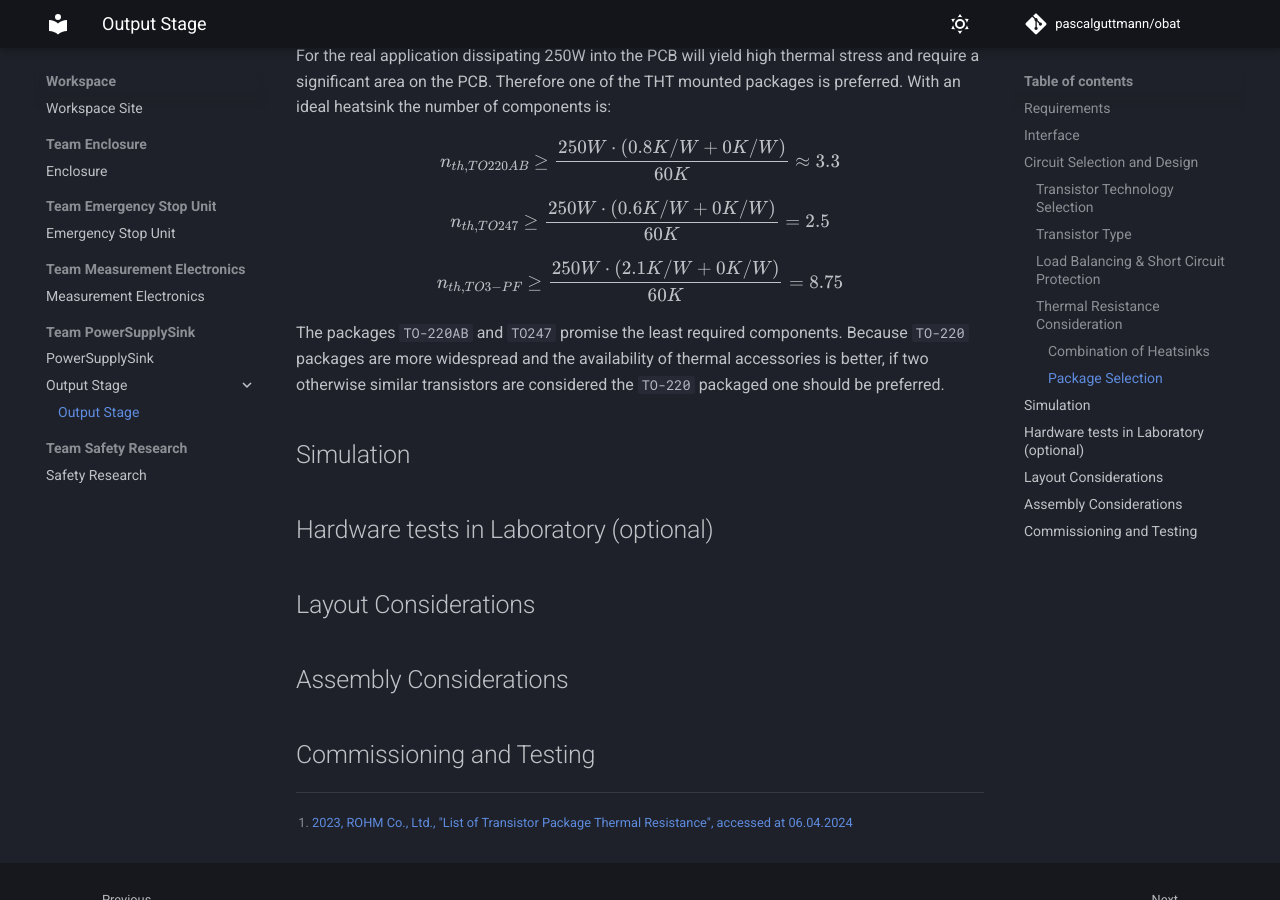
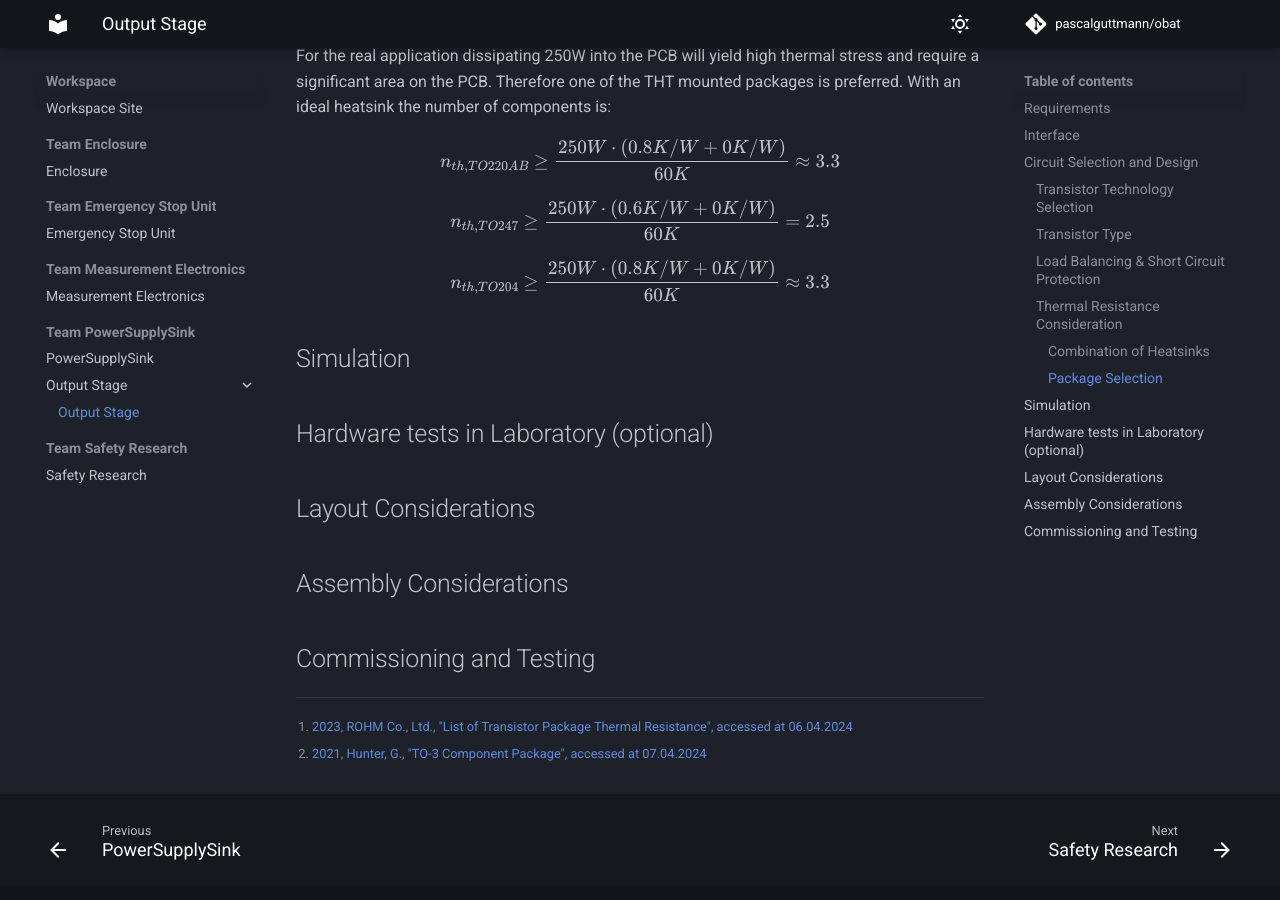
Before and after one commit to pascalguttmann/obat, an MkDocs documentation site: the page built from docs/workspace/pss/outstage/outstage.md, in a window 1280 px wide and 900 px high, scrolled down 3786 px. Built offline with MkDocs 1.6.1 and Material for MkDocs 9.7.7, drawn with Linux system fonts in a browser that asks for light colours; comment, search, counter and statistics services are not loaded; some of the changed text lies outside the part shown.

Commit message:
change investigated THT package from TO-3PF to TO-204 (TO-3)

```diff
--- a/docs/workspace/pss/outstage/outstage.md
+++ b/docs/workspace/pss/outstage/outstage.md
@@ -119,22 +119,28 @@
 
 To reduce the number of devices needed the thermal resistance should be low.
 Therefore only selected well established packages are compared.
-The values for thermal resistance are retrieved from _ROHM Co., Ltd_ [^1].
+The values for thermal resistance are retrieved from _ROHM Co., Ltd_ [^1] unless
+noted otherwise.
+
+| Package            | Technology | $R_{th,JA} [K/W]$ | $R_{th,JC} [K/W]$ |
+|:-------------------|:-----------|:------------------|:------------------|
+| TO-220AB           | THT        | 80                | 0.8               |
+| TO-247             | THT        | 30                | 0.6               |
+| TO-204 (TO-3) [^2] | THT        | 30                | 0.8               |
+| TO-252 (DPAK)      | SMD        | 147               | 4.9               |
+| TO-263 (D2PAK)     | SMD        | 80                | 4.2               |
+| HSOP8              | SMD        | 41.7              | 5.6               |
 
 [^1]: [2023, ROHM Co., Ltd.,
     "List of Transistor Package Thermal Resistance",
     accessed at 06.04.2024][thermal-res]
 
+[^2]: [2021, Hunter, G.,
+    "TO-3 Component Package",
+    accessed at 07.04.2024][thermal-res-to3]
+
 [thermal-res]: https://rohmfs-rohm-com-cn.oss-cn-shanghai.aliyuncs.com/en/products/databook/applinote/common/list_of_transistor_package_thermal_resistance_an-e.pdf
-
-| Package        | Technology | $R_{th,JA} [K/W]$ | $R_{th,JC} [K/W]$ |
-|:---------------|:-----------|:------------------|:------------------|
-| TO-220AB       | THT        | 80                | 0.8               |
-| TO-247         | THT        | 30                | 0.6               |
-| TO-3PF         | THT        | 40                | 2.1               |
-| TO-252 (DPAK)  | SMD        | 147               | 4.9               |
-| TO-263 (D2PAK) | SMD        | 80                | 4.2               |
-| HSOP8          | SMD        | 41.7              | 5.6               |
+[thermal-res-to3]: https://blog.mbedded.ninja/pcb-design/component-packages/to-3-component-package/
 
 If at an ambient temperature of $40°C$ the maximum desired junction temperature
 is considered to be $100°C$ (lifespan), a maximum temperature difference of
@@ -158,12 +164,7 @@
 is:
 $$ n_{th,TO220AB} \ge \frac{250W \cdot (0.8K/W + 0K/W)}{60K} \approx 3.3 $$
 $$ n_{th,TO247} \ge \frac{250W \cdot (0.6K/W + 0K/W)}{60K} = 2.5 $$
-$$ n_{th,TO3-PF} \ge \frac{250W \cdot (2.1K/W + 0K/W)}{60K} = 8.75 $$
-
-The packages `TO-220AB` and `TO247` promise the least required components.
-Because `TO-220` packages are more widespread and the availability of thermal
-accessories is better, if two otherwise similar transistors are considered the
-`TO-220` packaged one should be preferred.
+$$ n_{th,TO204} \ge \frac{250W \cdot (0.8K/W + 0K/W)}{60K} \approx 3.3 $$
 
 Simulation
 ----------
```
